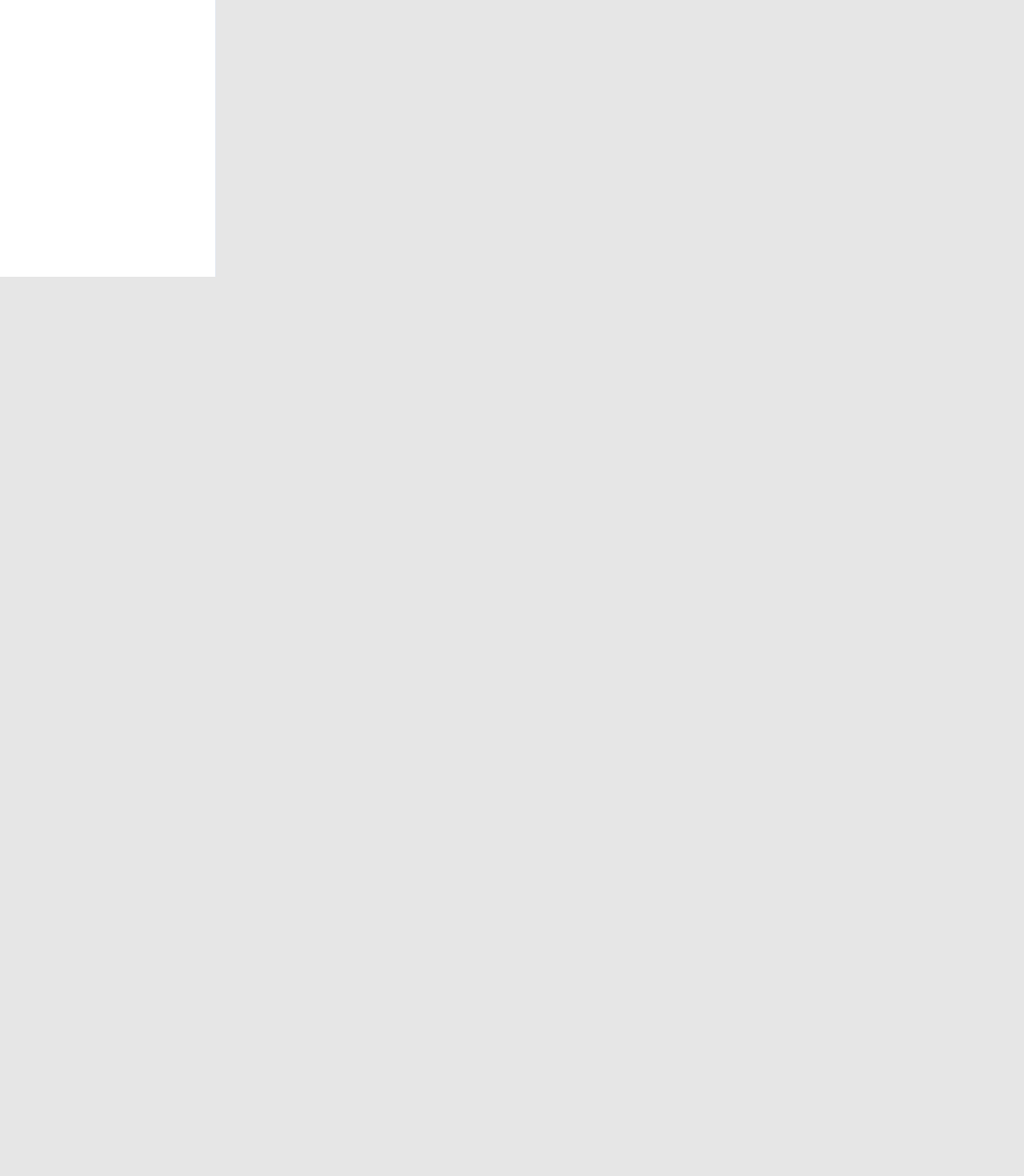
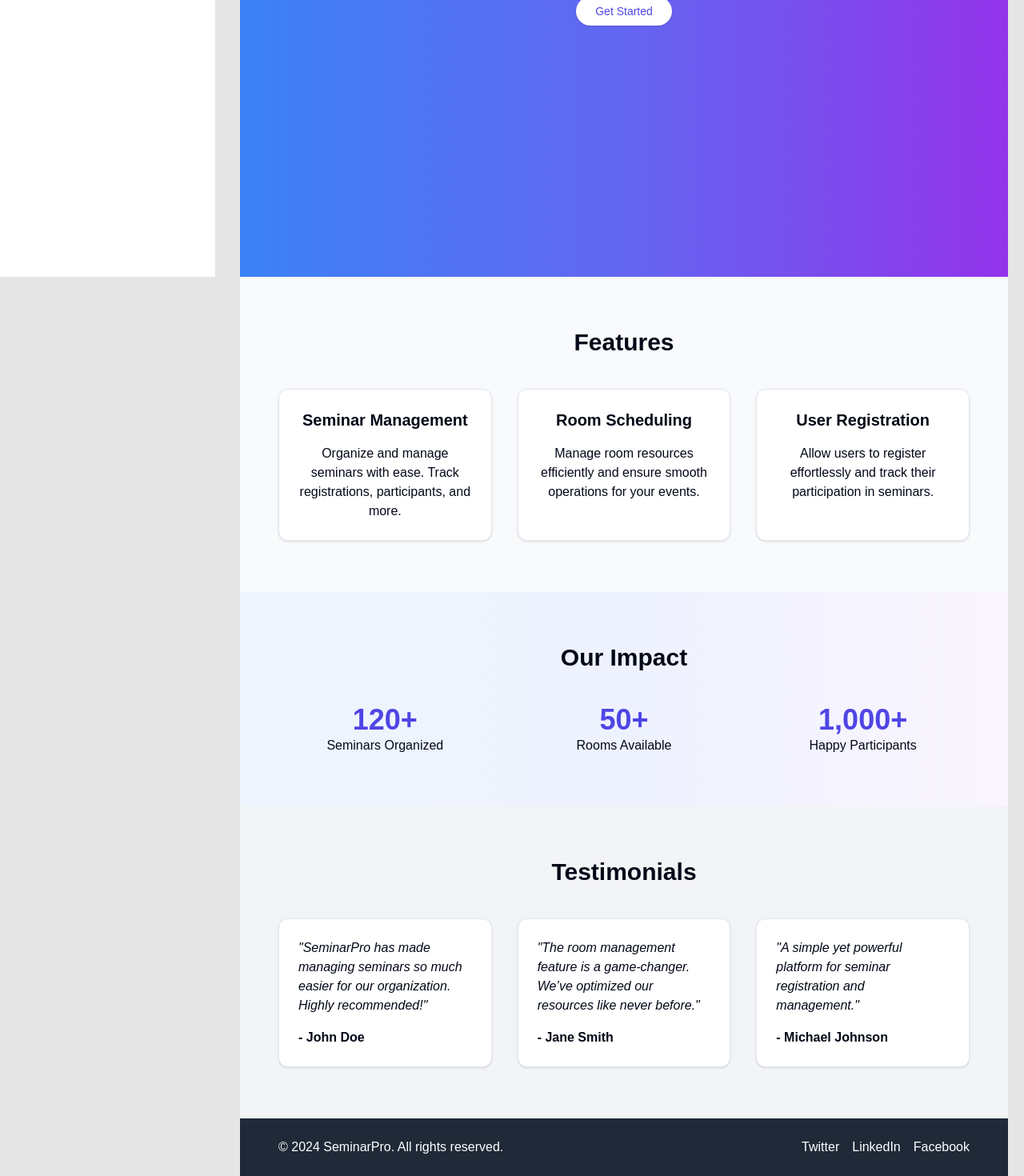
Before and after one commit to NOBERT167/Seminar-Management, a Next.js app: page / in a window 1280 px wide. Shown: the part 454-1924 px from the top of the page at 80% size. Before the commit the page ends 800 px from the top, so only its background shows below. Built offline with nearby package versions, Linux system fonts and the light colour scheme.

Commit message:
Final commit before proper file structuring

```diff
--- a/app/page.tsx
+++ b/app/page.tsx
@@ -1,9 +1,126 @@
-import Image from "next/image";
+"use client";
 
-export default function Home() {
+import { Button } from "@/components/ui/button";
+import { Card } from "@/components/ui/card";
+
+const HomePage = () => {
   return (
-    <div className="">
-      <h1>Hello World!</h1>
+    <div>
+      {/* Hero Section */}
+      <section className="relative bg-gradient-to-r from-blue-500 via-indigo-500 to-purple-600 h-screen flex items-center justify-center">
+        <div className="text-center text-white space-y-6 px-6">
+          <h1 className="text-4xl md:text-6xl font-bold">
+            Welcome to SeminarPro
+          </h1>
+          <p className="text-lg md:text-xl">
+            Simplify seminar and room management with our easy-to-use platform.
+          </p>
+          <Button className="bg-white text-indigo-600 hover:bg-gray-200 px-6 py-3 rounded-full">
+            Get Started
+          </Button>
+        </div>
+      </section>
+
+      {/* Features Section */}
+      <section className="py-16 bg-gray-50">
+        <div className="container mx-auto px-6 md:px-12">
+          <h2 className="text-3xl font-bold text-center mb-10">Features</h2>
+          <div className="grid grid-cols-1 md:grid-cols-3 gap-8">
+            <Card className="p-6 text-center">
+              <h3 className="text-xl font-semibold mb-4">Seminar Management</h3>
+              <p>
+                Organize and manage seminars with ease. Track registrations,
+                participants, and more.
+              </p>
+            </Card>
+            <Card className="p-6 text-center">
+              <h3 className="text-xl font-semibold mb-4">Room Scheduling</h3>
+              <p>
+                Manage room resources efficiently and ensure smooth operations
+                for your events.
+              </p>
+            </Card>
+            <Card className="p-6 text-center">
+              <h3 className="text-xl font-semibold mb-4">User Registration</h3>
+              <p>
+                Allow users to register effortlessly and track their
+                participation in seminars.
+              </p>
+            </Card>
+          </div>
+        </div>
+      </section>
+
+      {/* Stats Section */}
+      <section className="py-16 bg-gradient-to-r from-blue-50 via-indigo-50 to-purple-50">
+        <div className="container mx-auto px-6 md:px-12 text-center">
+          <h2 className="text-3xl font-bold mb-10">Our Impact</h2>
+          <div className="grid grid-cols-1 md:grid-cols-3 gap-8">
+            <div>
+              <h3 className="text-4xl font-bold text-indigo-600">120+</h3>
+              <p>Seminars Organized</p>
+            </div>
+            <div>
+              <h3 className="text-4xl font-bold text-indigo-600">50+</h3>
+              <p>Rooms Available</p>
+            </div>
+            <div>
+              <h3 className="text-4xl font-bold text-indigo-600">1,000+</h3>
+              <p>Happy Participants</p>
+            </div>
+          </div>
+        </div>
+      </section>
+
+      {/* Testimonials Section */}
+      <section className="py-16 bg-gray-100">
+        <div className="container mx-auto px-6 md:px-12">
+          <h2 className="text-3xl font-bold text-center mb-10">Testimonials</h2>
+          <div className="grid grid-cols-1 md:grid-cols-3 gap-8">
+            <Card className="p-6">
+              <p className="italic mb-4">
+                "SeminarPro has made managing seminars so much easier for our
+                organization. Highly recommended!"
+              </p>
+              <h3 className="font-bold">- John Doe</h3>
+            </Card>
+            <Card className="p-6">
+              <p className="italic mb-4">
+                "The room management feature is a game-changer. We’ve optimized
+                our resources like never before."
+              </p>
+              <h3 className="font-bold">- Jane Smith</h3>
+            </Card>
+            <Card className="p-6">
+              <p className="italic mb-4">
+                "A simple yet powerful platform for seminar registration and
+                management."
+              </p>
+              <h3 className="font-bold">- Michael Johnson</h3>
+            </Card>
+          </div>
+        </div>
+      </section>
+
+      {/* Footer */}
+      <footer className="py-6 bg-gray-800 text-white">
+        <div className="container mx-auto px-6 md:px-12 flex flex-wrap justify-between">
+          <p>&copy; 2024 SeminarPro. All rights reserved.</p>
+          <div className="flex space-x-4">
+            <a href="#" className="hover:text-indigo-400">
+              Twitter
+            </a>
+            <a href="#" className="hover:text-indigo-400">
+              LinkedIn
+            </a>
+            <a href="#" className="hover:text-indigo-400">
+              Facebook
+            </a>
+          </div>
+        </div>
+      </footer>
     </div>
   );
-}
+};
+
+export default HomePage;
```
